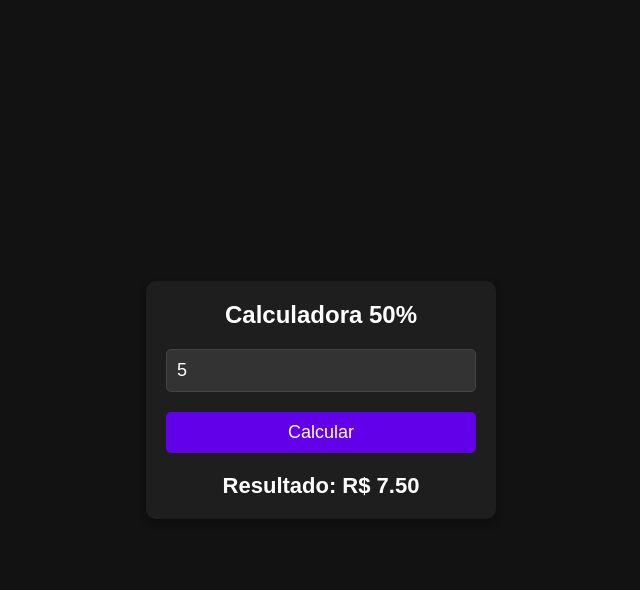
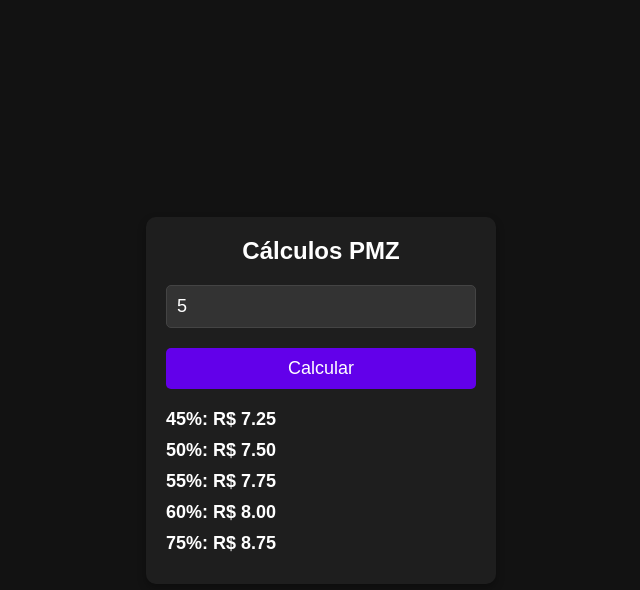
Before and after one commit to AntonioCarlos09/app.galdino, a plain HTML site: page index.html in a window 1280 px wide. Both pictures are taken after typing "5" into the empty fields and a click on the button "Calcular". Shown: the whole page, without its empty margins (319-959 px from the left). Drawn offline with Linux system fonts and the light colour scheme.

Commit message:
nova versão

```diff
--- a/index.css
+++ b/index.css
@@ -56,8 +56,13 @@ button:hover {
     background-color: #3700b3;
 }
 
-.resultado {
+.resultados {
     margin-top: 20px;
-    font-size: 22px;
+    font-size: 18px;
     font-weight: bold;
+    text-align: left;
 }
+
+.resultado-item {
+    margin-bottom: 10px;
+}
--- a/index.html
+++ b/index.html
@@ -3,17 +3,22 @@
 <head>
     <meta charset="UTF-8">
     <meta name="viewport" content="width=device-width, initial-scale=1.0">
-    <title>Calculadora 50%</title>
+    <title>Calculadora de Porcentagem</title>
     <link rel="stylesheet" href="index.css">
 </head>
 <body>
     <div class="container">
-        <h1>Calculadora 50%</h1>
+        <h1>Cálculos PMZ</h1>
+
         <div class="input-container">
             <input type="number" id="valor" placeholder="Digite o valor">
         </div>
+
         <button onclick="calcular()">Calcular</button>
-        <div id="resultado" class="resultado">Resultado: </div>
+
+        <div id="resultados" class="resultados">
+            <!-- Aqui serão exibidos os resultados -->
+        </div>
     </div>
 
     <script src="index.js"></script>
--- a/index.js
+++ b/index.js
@@ -2,9 +2,20 @@ function calcular() {
     const valor = parseFloat(document.getElementById('valor').value);
 
     if (!isNaN(valor)) {
-        const resultado = valor + (valor * 0.50); // Soma 50% do valor
-        document.getElementById('resultado').textContent = `Resultado: R$ ${resultado.toFixed(2)}`;
+        const porcentagens = [0.45, 0.50, 0.55, 0.60, 0.75];
+        let resultadosHtml = '';
+
+        porcentagens.forEach(porcentagem => {
+            const resultado = valor + (valor * porcentagem);
+            resultadosHtml += `
+                <div class="resultado-item">
+                    <strong>${(porcentagem * 100).toFixed(0)}%</strong>: R$ ${resultado.toFixed(2)}
+                </div>
+            `;
+        });
+
+        document.getElementById('resultados').innerHTML = resultadosHtml;
     } else {
-        document.getElementById('resultado').textContent = 'Por favor, insira um valor válido!';
+        document.getElementById('resultados').innerHTML = 'Por favor, insira um valor válido!';
     }
 }
```
